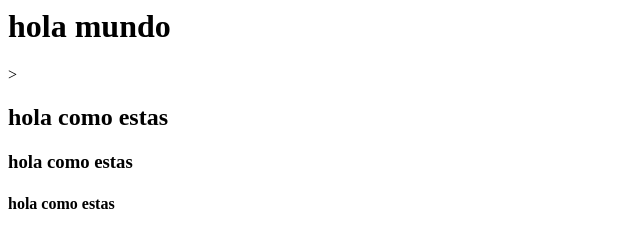
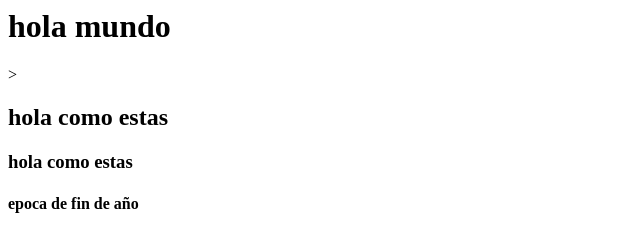
Before and after one commit to lawliet927/mi-sitio1, a plain HTML site: page index.html in a window 1280 px wide. Shown: the full height of the page, 0-640 px from the left. Drawn offline with Linux system fonts and the light colour scheme.

```diff
--- a/index.html
+++ b/index.html
@@ -2,5 +2,5 @@
     <h1>hola mundo </h1>>
     <h2>    hola como estas </h2>
     <h3>    hola como estas </h3>
-    <h4>    hola como estas </h4>
+    <h4>    epoca de fin de año </h4>
 </body>
```
